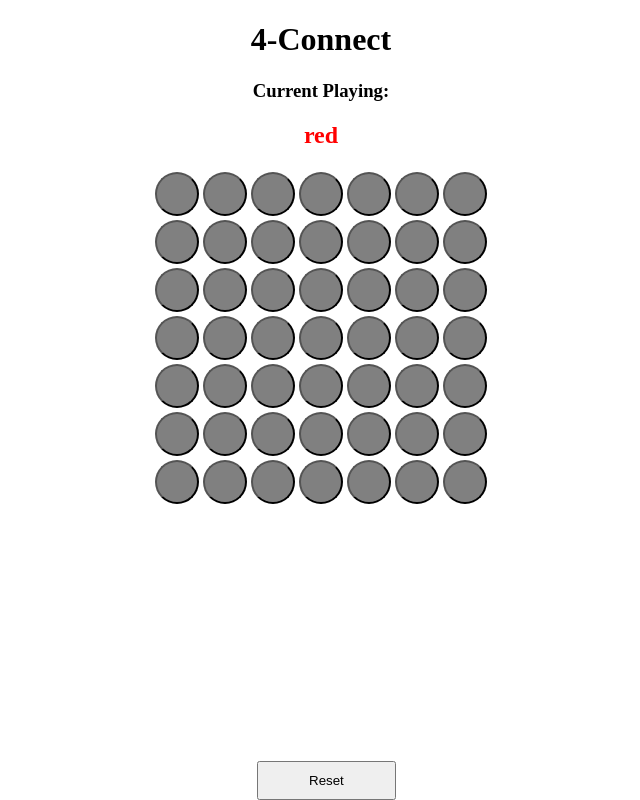
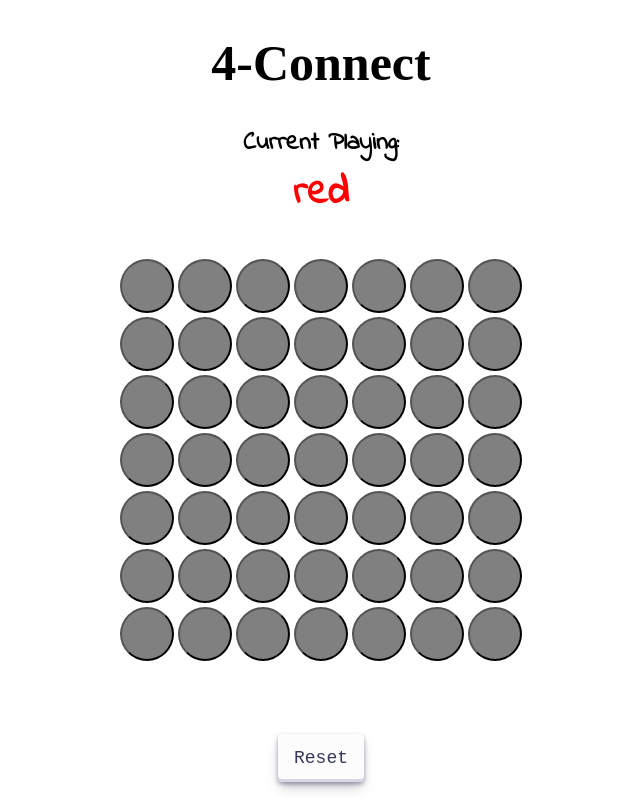
Before and after one commit to YanSido/4-connect, a plain HTML site: page index.html in a window 1280 px wide. Shown: the whole page, without its empty margins (319-959 px from the left). Drawn offline with Linux system fonts and the light colour scheme.

Commit message:
design changes

```diff
--- a/index.html
+++ b/index.html
@@ -4,6 +4,12 @@
     <meta charset="utf-8" />
     <meta name="viewport" content="width=device-width, initial-scale=1.0" />
     <meta http-equiv="X-UA-Compatible" content="ie=edge" />
+    <link rel="preconnect" href="https://fonts.googleapis.com" />
+    <link rel="preconnect" href="https://fonts.gstatic.com" crossorigin />
+    <link
+      href="https://fonts.googleapis.com/css2?family=Indie+Flower&display=swap"
+      rel="stylesheet"
+    />
 
     <title>4-Connect App</title>
 
--- a/style.css
+++ b/style.css
@@ -1,5 +1,19 @@
 body {
   text-align: center;
+}
+
+h1 {
+  font-size: 50px;
+}
+h2 {
+  font-family: "Indie Flower", cursive;
+  font-size: 40px;
+}
+
+h3 {
+  font-family: "Indie Flower", cursive;
+  font-size: 25px;
+  margin-bottom: -30px;
 }
 
 table {
@@ -8,14 +22,53 @@ table {
 }
 
 table button {
-  padding: 20px 20px 20px 20px;
+  padding: 25px 25px 25px 25px;
   border-radius: 50%;
   cursor: pointer;
 }
 
 #reset-btn {
-  position: absolute;
+  margin-top: 70px;
+  appearance: none;
+  background-color: #fcfcfd;
+  border-radius: 4px;
+  border-width: 0;
+  box-shadow: rgba(45, 35, 66, 0.4) 0 2px 4px,
+    rgba(45, 35, 66, 0.3) 0 7px 13px -3px, #d6d6e7 0 -3px 0 inset;
+  box-sizing: border-box;
+  color: #36395a;
+  cursor: pointer;
+  font-family: "JetBrains Mono", monospace;
+  height: 48px;
+  line-height: 1;
+  list-style: none;
+  overflow: hidden;
+  padding-left: 16px;
+  padding-right: 16px;
   bottom: 0;
-  left: 45%;
-  padding: 10px 50px 10px 50px;
+  text-align: left;
+  text-decoration: none;
+  transition: box-shadow 0.15s, transform 0.15s;
+  user-select: none;
+  -webkit-user-select: none;
+  touch-action: manipulation;
+  white-space: nowrap;
+  will-change: box-shadow, transform;
+  font-size: 18px;
 }
+
+#reset-btn:focus {
+  box-shadow: #d6d6e7 0 0 0 1.5px inset, rgba(45, 35, 66, 0.4) 0 2px 4px,
+    rgba(45, 35, 66, 0.3) 0 7px 13px -3px, #d6d6e7 0 -3px 0 inset;
+}
+
+#reset-btn:hover {
+  box-shadow: rgba(45, 35, 66, 0.4) 0 4px 8px,
+    rgba(45, 35, 66, 0.3) 0 7px 13px -3px, #d6d6e7 0 -3px 0 inset;
+  transform: translateY(-2px);
+}
+
+#reset-btn:active {
+  box-shadow: #d6d6e7 0 3px 7px inset;
+  transform: translateY(2px);
+}
```
Also changed, not shown: package.json (deleted, +0 -27 lines), .eslintrc.js (deleted), 2 other files.
